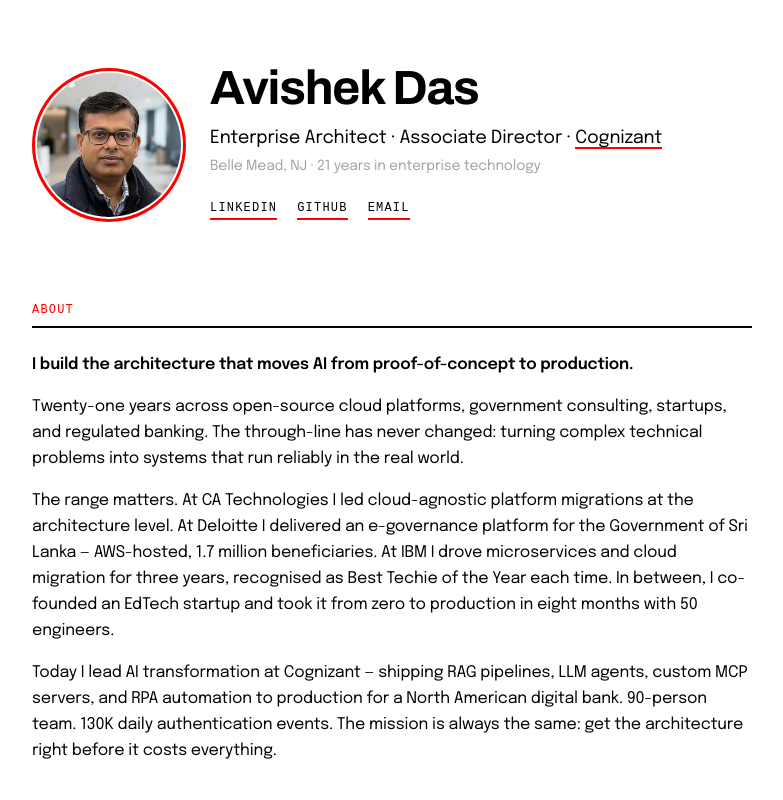
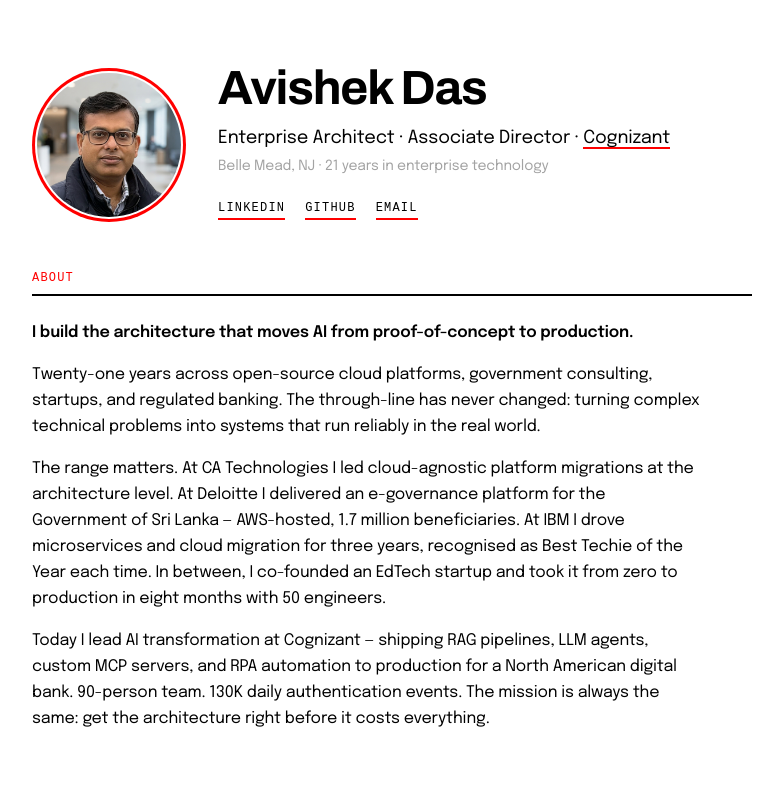
Before and after one commit to avishekdas/avishekdas-portfolio, a Next.js app: page / in a window 1280 px wide. Shown: the top 800 px of the page, without its empty margins (248-1031 px from the left). Built offline with nearby package versions, Linux system fonts and the light colour scheme; a web font is replaced by a local one.

Commit message:
design: apply 12 web designer fixes — spacing, typography, a11y, borders, credentials

```diff
--- a/app/page.tsx
+++ b/app/page.tsx
@@ -1,10 +1,15 @@
+const FOCUS = "focus-visible:outline-2 focus-visible:outline-offset-2 focus-visible:outline-[#ff0000]";
+
 export default function Home() {
   return (
     <main className="min-h-screen bg-white text-black font-sans">
-      <div className="max-w-3xl mx-auto px-6 py-16 space-y-20">
+      <div className="max-w-3xl mx-auto px-6 py-16">
 
-        {/* ── HEADER ─────────────────────────────────────────────── */}
-        <section className="flex flex-col sm:flex-row items-start gap-6">
+        {/* ── Header + About: tight 48px gap ──────────────────────── */}
+        <div className="space-y-12">
+
+          {/* HEADER */}
+          <section className="flex flex-col sm:flex-row items-start gap-6 sm:gap-8">
             {/* Red ring → white gap → photo */}
             <div className="flex-shrink-0 mt-1 rounded-full p-[3px] bg-[#ff0000]">
               <div className="rounded-full p-[2px] bg-white">
@@ -16,7 +21,7 @@
               </div>
             </div>
             <div>
-            <h1 className="font-head font-bold text-4xl sm:text-5xl tracking-tight leading-tight text-black mb-3">
+              <h1 className="font-head font-bold text-3xl sm:text-5xl tracking-tight leading-none text-black mb-3">
                 Avishek Das
               </h1>
               <p className="text-lg text-black mb-1">
@@ -25,12 +30,14 @@
                   href="https://www.cognizant.com"
                   target="_blank"
                   rel="noopener noreferrer"
-                className="border-b-2 border-accent hover:text-accent transition-colors"
+                  className={`border-b-2 border-[#ff0000] hover:text-[#ff0000] transition-colors ${FOCUS}`}
                 >
                   Cognizant
                 </a>
               </p>
-            <p className="text-sm text-neutral-400 mb-6">Belle Mead, NJ · 21 years in enterprise technology</p>
+              <p className="text-sm text-neutral-400 mb-6">
+                Belle Mead, NJ · 21 years in enterprise technology
+              </p>
               <div className="flex flex-wrap gap-5">
                 {[
                   { label: "LinkedIn", href: "https://linkedin.com/in/avishekdas" },
@@ -42,7 +49,7 @@
                     href={href}
                     target={href.startsWith("http") ? "_blank" : undefined}
                     rel={href.startsWith("http") ? "noopener noreferrer" : undefined}
-                  className="font-mono text-xs font-medium tracking-widest uppercase text-black border-b-2 border-accent pb-0.5 hover:text-accent transition-colors"
+                    className={`font-mono text-xs font-medium tracking-widest uppercase text-black border-b-2 border-[#ff0000] pb-0.5 hover:text-[#ff0000] transition-colors ${FOCUS}`}
                   >
                     {label}
                   </a>
@@ -51,29 +58,44 @@
             </div>
           </section>
 
-        {/* ── ABOUT ──────────────────────────────────────────────── */}
-        <section>
+          {/* ABOUT */}
+          <section id="about" className="scroll-mt-8">
             <div className="border-b-2 border-black pb-2 mb-6">
-            <p className="font-mono text-xs font-medium tracking-widest uppercase text-accent">About</p>
+              <p className="font-mono text-xs font-medium tracking-widest uppercase text-[#ff0000]">About</p>
             </div>
-          <p className="text-base text-black font-semibold leading-relaxed mb-4">
+            <p className="text-base text-black font-semibold leading-relaxed mb-4 max-w-2xl">
               I build the architecture that moves AI from proof-of-concept to production.
             </p>
-          <p className="text-base text-black leading-relaxed mb-4">
-            Twenty-one years across open-source cloud platforms, government consulting, startups, and regulated banking. The through-line has never changed: turning complex technical problems into systems that run reliably in the real world.
+            <p className="text-base text-black leading-relaxed mb-4 max-w-2xl">
+              Twenty-one years across open-source cloud platforms, government consulting, startups,
+              and regulated banking. The through-line has never changed: turning complex technical
+              problems into systems that run reliably in the real world.
             </p>
-          <p className="text-base text-black leading-relaxed mb-4">
-            The range matters. At CA Technologies I led cloud-agnostic platform migrations at the architecture level. At Deloitte I delivered an e-governance platform for the Government of Sri Lanka — AWS-hosted, 1.7 million beneficiaries. At IBM I drove microservices and cloud migration for three years, recognised as Best Techie of the Year each time. In between, I co-founded an EdTech startup and took it from zero to production in eight months with 50 engineers.
+            <p className="text-base text-black leading-relaxed mb-4 max-w-2xl">
+              The range matters. At CA Technologies I led cloud-agnostic platform migrations at the
+              architecture level. At Deloitte I delivered an e-governance platform for the Government
+              of Sri Lanka — AWS-hosted, 1.7 million beneficiaries. At IBM I drove microservices and
+              cloud migration for three years, recognised as Best Techie of the Year each time. In
+              between, I co-founded an EdTech startup and took it from zero to production in eight
+              months with 50 engineers.
             </p>
-          <p className="text-base text-black leading-relaxed">
-            Today I lead AI transformation at Cognizant — shipping RAG pipelines, LLM agents, custom MCP servers, and RPA automation to production for a North American digital bank. 90-person team. 130K daily authentication events. The mission is always the same: get the architecture right before it costs everything.
+            <p className="text-base text-black leading-relaxed max-w-2xl">
+              Today I lead AI transformation at Cognizant — shipping RAG pipelines, LLM agents,
+              custom MCP servers, and RPA automation to production for a North American digital bank.
+              90-person team. 130K daily authentication events. The mission is always the same: get
+              the architecture right before it costs everything.
             </p>
           </section>
 
-        {/* ── WHAT I DO ──────────────────────────────────────────── */}
-        <section>
+        </div>{/* end tight group */}
+
+        {/* ── Remaining sections: 80px gaps ───────────────────────── */}
+        <div className="space-y-20 mt-20">
+
+          {/* WHAT I DO */}
+          <section id="what-i-do" className="scroll-mt-8">
             <div className="border-b-2 border-black pb-2 mb-6">
-            <p className="font-mono text-xs font-medium tracking-widest uppercase text-accent">What I Do</p>
+              <p className="font-mono text-xs font-medium tracking-widest uppercase text-[#ff0000]">What I Do</p>
             </div>
             <div className="grid sm:grid-cols-3 border-2 border-black">
               {[
@@ -92,7 +114,7 @@
               ].map((card, i) => (
                 <div
                   key={card.title}
-                className={`p-5 ${i < 2 ? "border-b-2 sm:border-b-0 sm:border-r-2 border-black" : ""}`}
+                  className={`p-5 ${i < 2 ? "border-b sm:border-b-0 sm:border-r-2 border-black" : ""}`}
                 >
                   <h3 className="font-head font-bold text-xs uppercase tracking-widest text-black mb-2">
                     {card.title}
@@ -103,10 +125,10 @@
             </div>
           </section>
 
-        {/* ── SELECTED WORK ──────────────────────────────────────── */}
-        <section>
+          {/* SELECTED WORK */}
+          <section id="work" className="scroll-mt-8">
             <div className="border-b-2 border-black pb-2 mb-6">
-            <p className="font-mono text-xs font-medium tracking-widest uppercase text-accent">Selected Work</p>
+              <p className="font-mono text-xs font-medium tracking-widest uppercase text-[#ff0000]">Selected Work</p>
             </div>
             <div className="space-y-4">
               {[
@@ -143,10 +165,10 @@
             </div>
           </section>
 
-        {/* ── CAREER ─────────────────────────────────────────────── */}
-        <section>
+          {/* CAREER */}
+          <section id="career" className="scroll-mt-8">
             <div className="border-b-2 border-black pb-2 mb-6">
-            <p className="font-mono text-xs font-medium tracking-widest uppercase text-accent">Career</p>
+              <p className="font-mono text-xs font-medium tracking-widest uppercase text-[#ff0000]">Career</p>
             </div>
             <div className="space-y-6">
               {[
@@ -160,7 +182,7 @@
                 { role: "Team Lead",                                 company: "Cognizant Technology Solutions", location: "",                period: "2004 – 2011" },
               ].map((job) => (
                 <div key={job.company + job.period} className="pl-4 border-l-4 border-black relative">
-                <span className="absolute -left-[5px] top-0 w-2 h-2 bg-accent rotate-45 block" />
+                  <span className="absolute -left-[5px] top-[3px] w-2 h-2 bg-[#ff0000] rotate-45 block" />
                   <p className="font-head font-bold text-xs uppercase tracking-widest text-black">{job.role}</p>
                   <p className="text-sm text-neutral-500">
                     {job.company}{job.location ? ` · ${job.location}` : ""}
@@ -171,10 +193,10 @@
             </div>
           </section>
 
-        {/* ── CREDENTIALS ────────────────────────────────────────── */}
-        <section>
+          {/* CREDENTIALS */}
+          <section id="credentials" className="scroll-mt-8">
             <div className="border-b-2 border-black pb-2 mb-6">
-            <p className="font-mono text-xs font-medium tracking-widest uppercase text-accent">Credentials</p>
+              <p className="font-mono text-xs font-medium tracking-widest uppercase text-[#ff0000]">Credentials</p>
             </div>
             <div className="flex flex-wrap gap-2">
               {[
@@ -185,27 +207,29 @@
                 "IBM Blockchain Essentials",
                 "B.Eng. Computer Science · University of North Bengal",
               ].map((cert) => (
-              <span key={cert} className="font-mono text-xs text-black bg-neutral-100 border border-neutral-300 px-3 py-1.5">
+                <span key={cert} className="font-mono text-xs text-black bg-white border border-black px-3 py-1.5">
                   {cert}
                 </span>
               ))}
             </div>
           </section>
 
-        {/* ── CONTACT ────────────────────────────────────────────── */}
-        <section className="bg-neutral-100 border-2 border-black p-8 relative">
-          <span className="absolute -top-2 -left-2 -right-2 -bottom-2 border border-accent pointer-events-none" />
-          <p className="font-mono text-xs font-medium tracking-widest uppercase text-accent mb-2">Contact</p>
+          {/* CONTACT */}
+          <section id="contact" className="scroll-mt-8 bg-neutral-100 border-2 border-black p-8 relative">
+            <span className="absolute -top-2 -left-2 -right-2 -bottom-2 border border-[#ff0000] pointer-events-none" />
+            <p className="font-mono text-xs font-medium tracking-widest uppercase text-[#ff0000] mb-2">Contact</p>
             <h2 className="font-head font-bold text-2xl uppercase tracking-tight text-black mb-2">
               The architecture conversation starts here.
             </h2>
-          <p className="text-sm text-neutral-500 mb-6">
-            Available for AI transformation engagements, architecture advisory, and senior leadership roles. If you are building something that needs to run in production — not just in a demo — reach out.
+            <p className="text-sm text-neutral-500 mb-6 max-w-xl">
+              Available for AI transformation engagements, architecture advisory, and senior leadership
+              roles. If you are building something that needs to run in production — not just in a demo
+              — reach out.
             </p>
             <div className="flex flex-wrap gap-3">
               <a
                 href="mailto:avishekdas.cool@gmail.com"
-              className="font-head font-semibold text-xs uppercase tracking-widest px-6 py-3 bg-black text-white border-2 border-black hover:bg-accent hover:border-accent transition-colors"
+                className={`font-head font-semibold text-xs uppercase tracking-widest px-6 py-3 bg-black text-white border-2 border-black hover:bg-[#ff0000] hover:border-[#ff0000] transition-colors ${FOCUS}`}
               >
                 Send an email
               </a>
@@ -213,20 +237,21 @@
                 href="https://linkedin.com/in/avishekdas"
                 target="_blank"
                 rel="noopener noreferrer"
-              className="font-head font-semibold text-xs uppercase tracking-widest px-6 py-3 bg-white text-black border-2 border-black hover:bg-black hover:text-white transition-colors"
+                className={`font-head font-semibold text-xs uppercase tracking-widest px-6 py-3 bg-white text-black border-2 border-black hover:bg-black hover:text-white transition-colors ${FOCUS}`}
               >
                 LinkedIn
               </a>
             </div>
           </section>
 
-        {/* ── FOOTER ─────────────────────────────────────────────── */}
-        <footer className="border-t-2 border-neutral-200 pt-4">
+          {/* FOOTER */}
+          <footer className="border-t border-neutral-300 pt-4">
             <p className="font-mono text-xs text-neutral-400">
               © {new Date().getFullYear()} Avishek Das
             </p>
           </footer>
 
+        </div>{/* end main sections */}
       </div>
     </main>
   );
```
Lines whose indentation alone changed are shown as unchanged.
